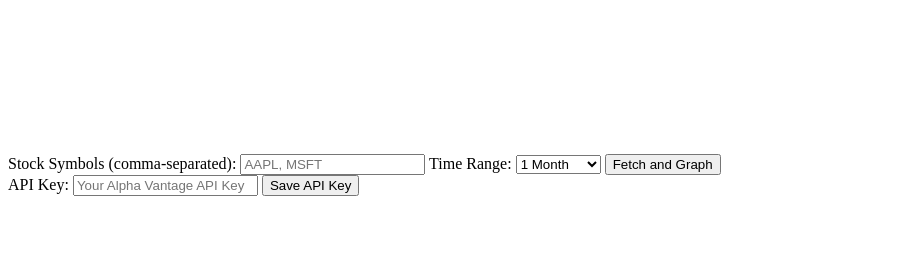
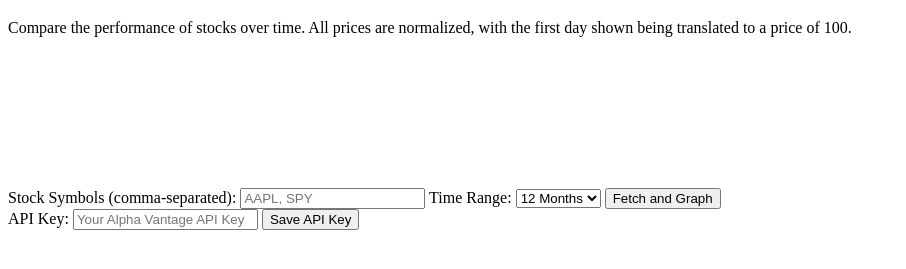
Before and after one commit to jackowayed/stock-compare, a plain HTML site: page stock-compare.html in a window 1280 px wide. Shown: the part 61-330 px from the top of the page, without its empty margins (0-906 px from the left). Drawn offline with nearby package versions, Linux system fonts and the light colour scheme.

Commit message:
cosmetic

```diff
--- a/stock-compare.html
+++ b/stock-compare.html
@@ -1,20 +1,21 @@
 <!DOCTYPE html>
 <html>
 <head>
-  <title>Stock Quotes and Graphs</title>
+  <title>Stock Compare</title>
   <script src="https://cdn.jsdelivr.net/npm/axios/dist/axios.min.js"></script>
   <script src="https://cdn.jsdelivr.net/npm/chart.js"></script>
 </head>
 <body>
   <h1>Stock Quotes and Graphs</h1>
+  <p>Compare the performance of stocks over time. All prices are normalized, with the first day shown being translated to a price of 100.</p>
   <label for="symbols">Stock Symbols (comma-separated): </label>
-  <input type="text" id="symbols" placeholder="AAPL, MSFT">
+  <input type="text" id="symbols" placeholder="AAPL, SPY">
   <label for="range">Time Range: </label>
   <select id="range">
     <option value="30">1 Month</option>
     <option value="90">3 Months</option>
     <option value="180">6 Months</option>
-    <option value="365">12 Months</option>
+    <option value="365" selected>12 Months</option>
     <option value="730">24 Months</option>
     <option value="1826">60 Months</option>
   </select>
```
